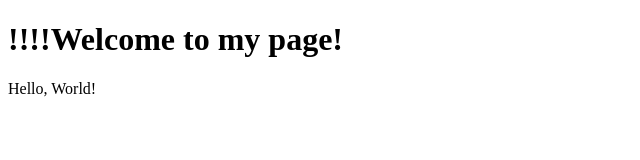
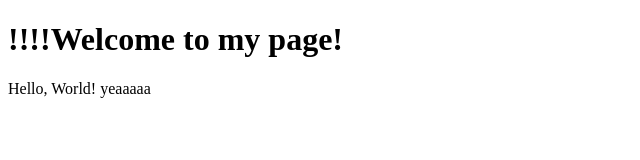
Before and after one commit to beva-dev/beva-dev.github.io, a plain HTML site: page index.html in a window 1280 px wide. Shown: the full height of the page, 0-640 px from the left. Drawn offline with Linux system fonts and the light colour scheme.

Commit message:
second change

```diff
--- a/index.html
+++ b/index.html
@@ -5,6 +5,6 @@
     </head>
     <body>
         <h1>!!!!Welcome to my page!</h1>
-        Hello, World!
+        Hello, World! yeaaaaa
     </body>
     </html>
```
